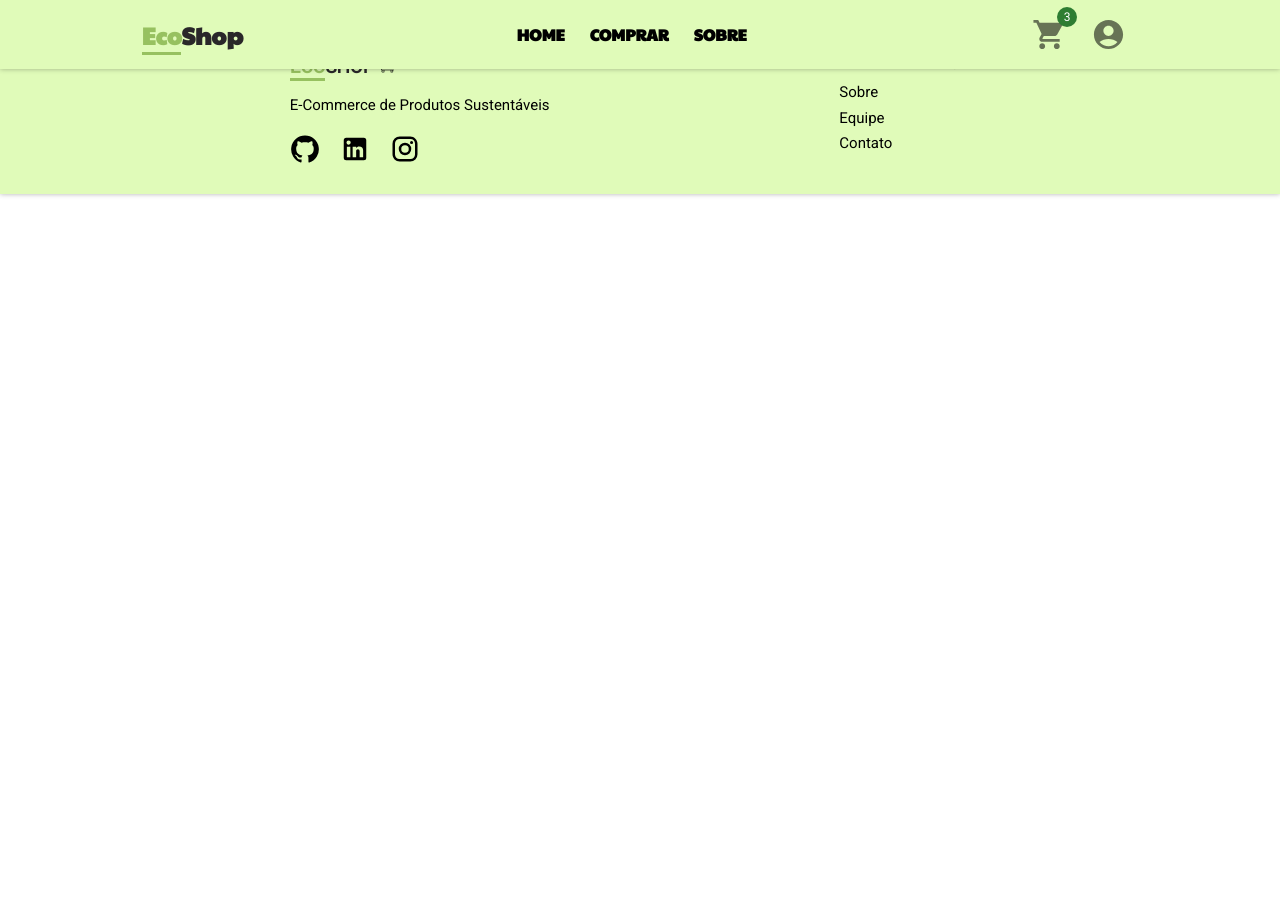
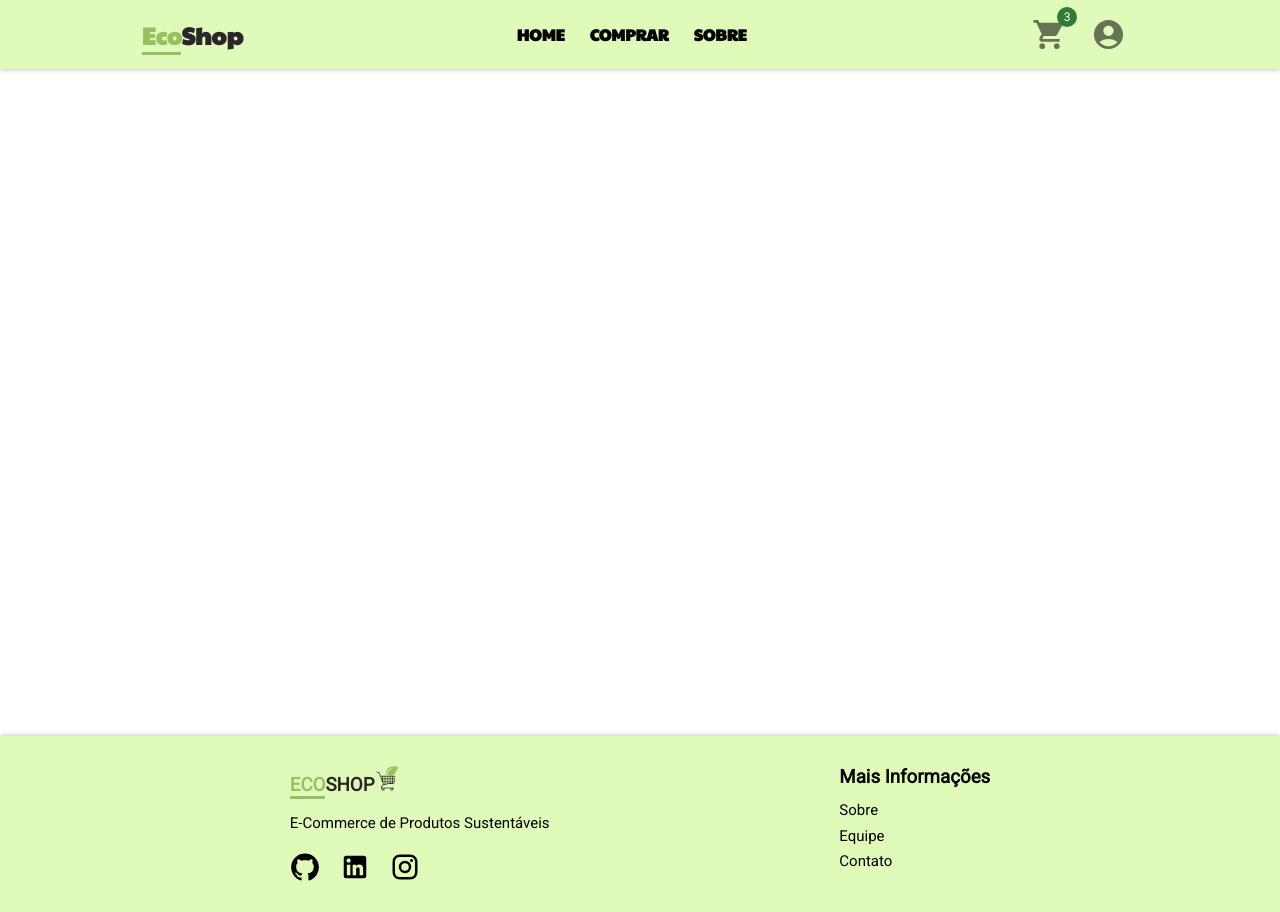
Before and after one commit to Biellms/ProjetoIntegrador-EcoShop, a React (Create React App) app in the folder FrontEnd/ecoshop/: page /comprar in a window 1280 px wide. Before the commit the page ends 800 px from the top, so only its background shows below. Built offline with nearby package versions, Linux system fonts and the light colour scheme.

Commit message:
Add componets

```diff
--- a/FrontEnd/ecoshop/package.json
+++ b/FrontEnd/ecoshop/package.json
@@ -5,6 +5,7 @@
   "dependencies": {
     "@emotion/react": "^11.10.4",
     "@emotion/styled": "^11.10.4",
+    "@material-ui/core": "^4.12.4",
     "@mui/icons-material": "^5.10.6",
     "@mui/material": "^5.10.6",
     "@reduxjs/toolkit": "^1.8.6",
--- a/FrontEnd/ecoshop/src/App.tsx
+++ b/FrontEnd/ecoshop/src/App.tsx
@@ -5,6 +5,7 @@ import { Home } from './pages/home/Home';
 import { Login } from './pages/login/Login';
 import { Cadastro } from './pages/cadastro/Cadastro';
 import { NotFound } from './pages/notfound/Notfound';
+import { Comprar } from './components/produtos/comprar/Comprar';
 function App() {
 
   return (
@@ -12,10 +13,11 @@ function App() {
       <BrowserRouter>
         <Navbar />
           <Routes>
-            <Route path='/' element={<Login />} />
-            <Route path='/login' element={< Login />} />
-            <Route path='/cadastro' element={<Cadastro /> } />
+            <Route path='/' element={ <Login />} />
+            <Route path='/login' element={ <Login />} />
+            <Route path='/cadastro' element={ <Cadastro /> } />
             <Route path='/home' element={ <Home />} />
+            <Route path='/comprar' element={ <Comprar /> } />
             <Route path='*' element={ <NotFound /> } />
           </Routes>
         <Footer />
--- /dev/null
+++ b/FrontEnd/ecoshop/src/components/produtos/comprar/Comprar.css
@@ -0,0 +1,8 @@
+.container-comprar {
+    width: 100%;
+    min-height: 92vh;
+    padding-top: 8vh;
+    padding-left: 50px;
+    padding-right: 50px;
+    padding-bottom: 50px;
+}
--- /dev/null
+++ b/FrontEnd/ecoshop/src/components/produtos/comprar/Comprar.tsx
@@ -0,0 +1,10 @@
+import { ListaProduto } from '../listaproduto/ListaProduto';
+import './Comprar.css'
+
+export const Comprar = () => {
+    return(
+        <div className='container-comprar'>
+            <ListaProduto />
+        </div>
+    );
+}
--- /dev/null
+++ b/FrontEnd/ecoshop/src/components/produtos/listaproduto/ListaProduto.tsx
@@ -0,0 +1,11 @@
+import './ListaProduto.css'
+
+export const ListaProduto = () => {
+    return(
+        <>
+            <div>
+
+            </div>
+        </>
+    );
+}
```
Also changed, not shown: FrontEnd/ecoshop/src/components/categorias/listacategoria/ListaCategoria.tsx (added, +9 -0 lines), FrontEnd/ecoshop/src/components/categorias/listacategoria/ListaCategoria.css (added), FrontEnd/ecoshop/src/components/produtos/listaproduto/ListaProduto.css (added), 1 other file (tests, documents, lock files or other folders).
